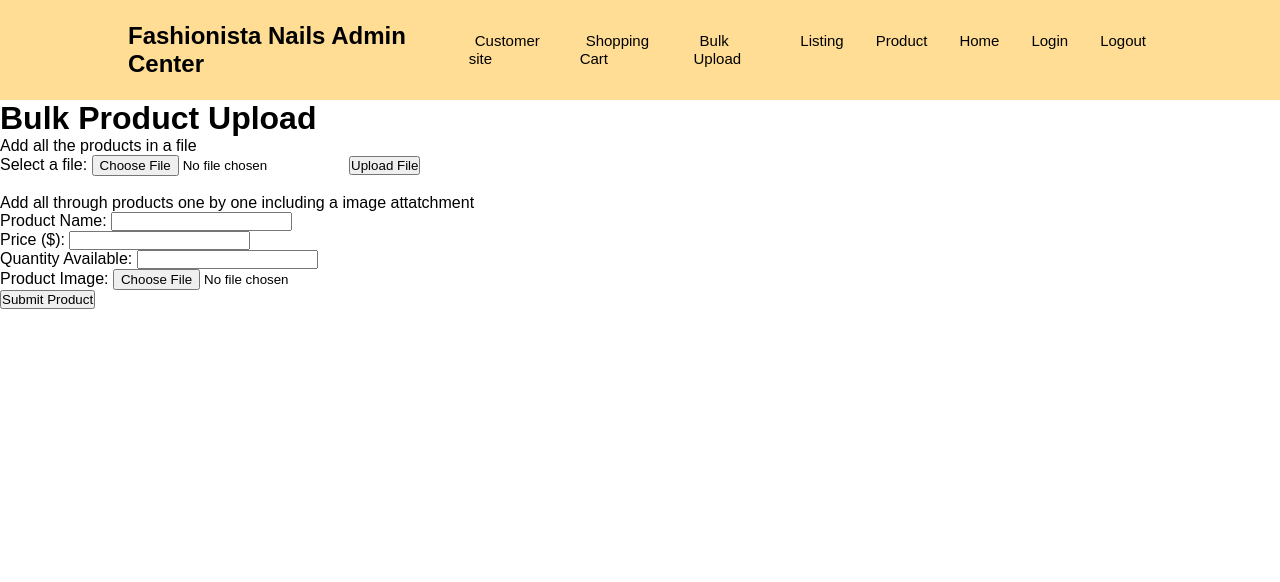
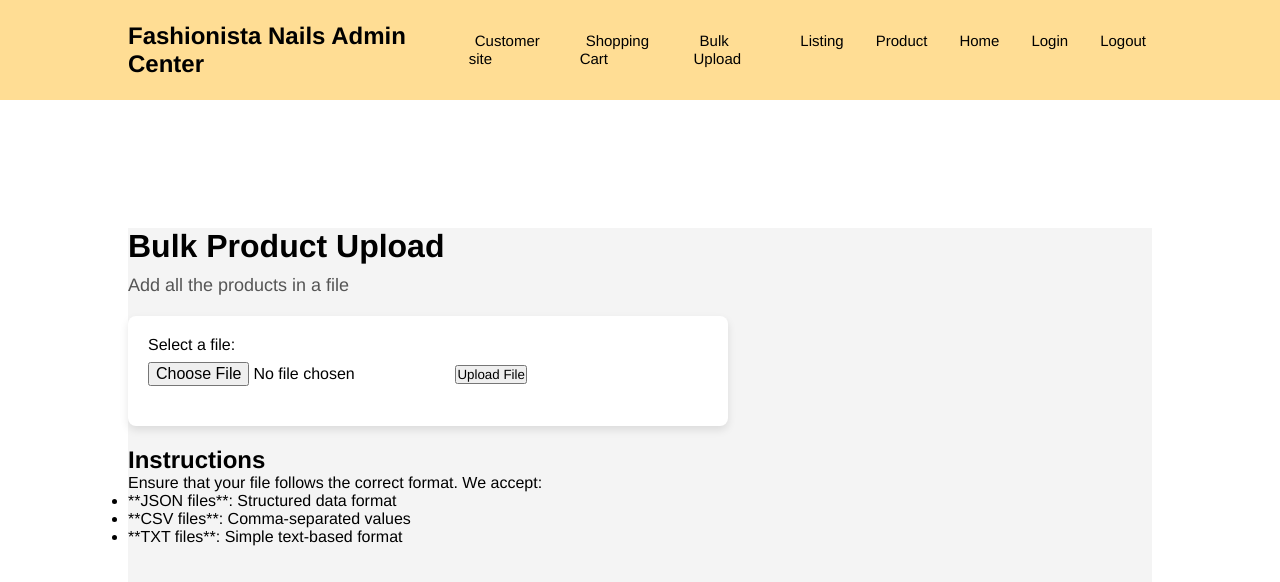
Before and after one commit to raliahm/personal-portfolio, a plain HTML site: page csc372-hw/term project/admin-upload.html in a window 1280 px wide. Drawn offline with Linux system fonts and the light colour scheme.

Commit message:
Bulk product html file has been renamed to naiming convention, deleted logout.css, and added the logout.css to admin.css

```diff
--- a/csc372-hw/term project/bulk-upload.html
+++ b/csc372-hw/term project/admin-upload.html
@@ -17,33 +17,28 @@
             <li><a href="logout.html">Logout</a></li>
         </ul>
     </nav>
-<div>
-<h1>Bulk Product Upload</h1>
-<p> Add all the products in a file</p>
-<form action="upload-handler.php" method="POST" enctype="multipart/form-data">
+<div class="admin-container">
+  <section class="header" >
+    <h1>Bulk Product Upload</h1>
+    <p>Add all the products in a file</p>
+  </section>
+  <section class="form-body">
+     <form action="upload-handler.php" method="POST" enctype="multipart/form-data">
             <label for="file-upload">Select a file:</label>
             <input type="file" id="file-upload" name="file" accept=".json, .csv, .txt" required>
             <button type="submit" class="upload-btn">Upload File</button>
         </form>
-<br>
+  </section>
 
-<p>Add all through products one by one including a image attatchment</p>
-<form action="upload-product.php" method="POST" enctype="multipart/form-data">
-    <label for="product-name">Product Name:</label>
-    <input type="text" id="product-name" name="product_name" required>
-    <br>
-    <label for="price">Price ($):</label>
-    <input type="number" id="price" name="price" step="0.01" required>
-    <br>
-    <label for="quantity">Quantity Available:</label>
-    <input type="number" id="quantity" name="quantity" min="1" required>
-    <br>
-    <label for="product-image">Product Image:</label>
-    <input type="file" id="product-image" name="product_image" accept="image/*" required>
-    <br>
-    <button type="submit">Submit Product</button>
-</form>
-
+  <section class="instructions">
+            <h2>Instructions</h2>
+            <p>Ensure that your file follows the correct format. We accept:</p>
+            <ul>
+                <li>**JSON files**: Structured data format</li>
+                <li>**CSV files**: Comma-separated values</li>
+                <li>**TXT files**: Simple text-based format</li>
+            </ul>
+   </section>
 
 </div>
 </body>
--- a/csc372-hw/term project/admin.css
+++ b/csc372-hw/term project/admin.css
@@ -3,9 +3,28 @@
     margin: 0;
     padding: 0;
     box-sizing: border-box;
-    font-family: Arial, sans-serif;
+    font-family: 'Franklin Gothic Medium', 'Arial Narrow', Arial, sans-serif;
+}
+.admin-container-login {
+    display: flex;
+    justify-content: center;
+    align-items: center;
+    flex-direction: column;
+    height: 80vh;
+    margin: 0;
+    font-family: Georgia, 'Times New Roman', Times, serif;
+    background-color: #f4f4f4;
 }
 
+.admin-container {
+    display: flex;
+    align-items: left;
+    flex-direction: column;
+    height: 100vh;
+    margin: 10%;
+    font-family: Georgia, 'Times New Roman', Times, serif;
+    background-color: #f4f4f4;
+}
 /* Navbar styles */
 .navbar {
     display: flex;
@@ -47,7 +66,66 @@
     border-radius: 5px;
 }
 
+/* logout box*/
+.logout-box{
+  display: flex;
+  flex-direction: column;
+  justify-content: center;
+  align-items: center;
+  border: 2px solid bisque;
+  background-color: lightcoral;
+  width: 25%;
+  padding: 30px;
+  border-radius: 8px;
+  box-shadow: 0 4px 8px rgba(0, 0, 0, 0.1);
+}
+.logout-box h2{
+  font-family: 'Times New Roman', Times, serif ;
+}
+.logout-box p {
+  font-family: 'Times New Roman', Times, serif ;
+}
+.logout-box button{
+  font-family: 'Times New Roman', Times, serif ;
+  align-self: center;
+}
 
+/* Bulk Product forms*/
+.header {
+  text-align: left;
+  margin-bottom: 20px;
+}
+
+.header h1 {
+  font-size: 32px;
+  margin-bottom: 10px;
+}
+
+.header p {
+  font-size: 18px;
+  color: #555;
+}
+
+.form-body {
+  margin-bottom: 20px;
+  background-color: white;
+  padding: 20px;
+  border-radius: 8px;
+  box-shadow: 0 4px 8px rgba(0, 0, 0, 0.1);
+  width: 100%;
+  max-width: 600px;
+}
+
+.form-body label {
+  font-size: 16px;
+  margin-bottom: 8px;
+  display: block;
+}
+
+.form-body input[type="file"] {
+  font-size: 16px;
+  margin-bottom: 20px;
+}
 
 
 
```
Also changed, not shown: csc372-hw/term project/admin.html (+2 -3 lines), csc372-hw/term project/logout.css (deleted, +0 -31 lines), csc372-hw/term project/logout.html (+2 -3 lines), csc372-hw/term project/product-edit.html (+1 -1 lines), csc372-hw/term project/product-listing.html (+1 -1 lines), csc372-hw/term project/shopping-cart.html (+1 -1 lines).
